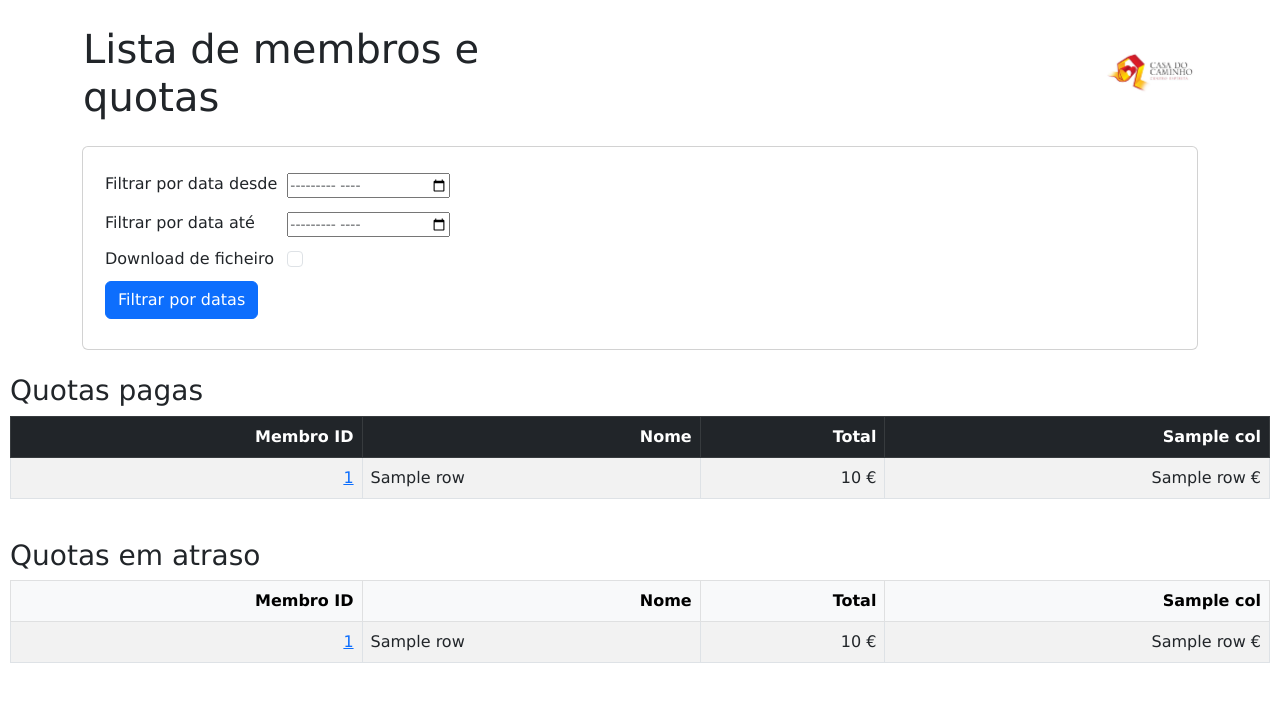
After one commit to pjn2work/cdc, a Flask app: template app/web/templates/member_due_payment_pivot.html in a window 1280 px wide. The commit adds this page. Shown: the top 702 px of the page. Run offline with Flask 3, Linux system fonts and the light colour scheme; the template is opened without the code that fills it: most values are stand-ins (such as "Sample title", 1, 10 or a date in 2020).

Commit message:
add pivot table for members and due_payments

```diff
--- a/app/web/static/cdc.css
+++ b/app/web/static/cdc.css
@@ -76,3 +76,9 @@ body {
 .padding-5 {
     padding: 5px;
 }
+
+.hidden {
+    opacity: 0;
+    position: absolute;
+    left: -999px;
+}
--- a/app/web/templates/index.html
+++ b/app/web/templates/index.html
@@ -27,6 +27,8 @@
                         <a href="members/"><label class="label-text menu_button">Lista de membros</label></a>
                         <br><br>
                         <a href="dues_payments/"><label class="label-text menu_button">Gestão de quotas mensais</label></a>
+                        <br><br>
+                        <a href="member_due_payment/pivot_table"><label class="label-text menu_button">Lista de membros e quotas</label></a>
                     </div>
 
                     <div class="col-md-6">
--- /dev/null
+++ b/app/web/templates/member_due_payment_pivot.html
@@ -0,0 +1,112 @@
+<!DOCTYPE html>
+<html lang="pt">
+<head>
+    <title>CdC - Lista Membros/Quotas</title>
+    <link href="https://cdn.jsdelivr.net/npm/bootstrap@5.3.0/dist/css/bootstrap.min.css" rel="stylesheet">
+    <link rel="stylesheet" href="/cdc.css">
+</head>
+<body>
+
+    <div class="container">
+
+        <table class="full_width">
+            <tr>
+                <td>
+                    <h1 class="my-4">Lista de membros e quotas</h1>
+                </td>
+                <td class="align_right">
+                    <a href="../"><img src="/cdc_logo.jpg" style="float:right;width:15%;height:15%;" alt="Casa do Caminho"></a>
+                </td>
+            </tr>
+        </table>
+
+        <div class="card">
+            <div class="card-body">
+
+                <table>
+                    <tr>
+                        <td style="width: 30%">
+
+                            <form method="get" action="pivot_table">
+                                <input class="hidden" type="checkbox" id="do_filter" name="do_filter" checked>
+                                <table>
+                                    <tr>
+                                        <td class="padding-5"><label class="form-check-label" for="since">Filtrar por data desde</label></td>
+                                        <td class="padding-5"><input class="form-text" type="month" size="10" id="since" name="since" placeholder="2024-01" value="{{ since }}"></td>
+                                    </tr><tr>
+                                        <td class="padding-5"><label class="form-check-label" for="until">Filtrar por data até</label></td>
+                                        <td class="padding-5"><input class="form-text" type="month" size="10" id="until" name="until" placeholder="2024-12" value="{{ until }}"></td>
+                                    </tr><tr>
+                                        <td class="padding-5"><label class="form-check-label" for="just_download">Download de ficheiro</label></td>
+                                        <td class="padding-5"><input class="form-check-input" type="checkbox" id="just_download" name="just_download"></td>
+                                    </tr><tr>
+                                        <td class="padding-5"><button class="btn btn-primary mb-2" type="submit">Filtrar por datas</button></td>
+                                    </tr>
+                                </table>
+                            </form>
+
+                        </td>
+                    </tr>
+                </table>
+
+            </div>
+        </div>
+
+    </div>
+
+    <br>
+    <h3>Quotas pagas</h3>
+    <table class="table table-striped table-bordered">
+        <thead class="table-dark">
+            <tr>
+                <th class="align_right">Membro ID</th>
+                <th class="align_right">Nome</th>
+                <th class="align_right">Total</th>
+                {% for col in columns %}
+                    <th class="align_right">{{ col }}</th>
+                {%  endfor %}
+            </tr>
+        </thead>
+        <tbody>
+            {% for row in df_paied %}
+                <tr>
+                    <td class="align_right"><a href="../members/{{ row["member_id"] }}/show">{{ row["member_id"] }}</a></td>
+                    <td class="align_left">{{ row["name"] }}</td>
+                    <td class="align_right">{{ row["total"] }} €</td>
+                    {% for col in columns %}
+                        <td class="align_right">{{ row[col] }} €</td>
+                    {%  endfor %}
+                </tr>
+            {% endfor %}
+        </tbody>
+    </table>
+
+    <br>
+    <h3>Quotas em atraso</h3>
+    <table class="table table-striped table-bordered">
+        <thead class="table-light">
+            <tr>
+                <th class="align_right">Membro ID</th>
+                <th class="align_right">Nome</th>
+                <th class="align_right">Total</th>
+                {% for col in columns %}
+                    <th class="align_right">{{ col }}</th>
+                {%  endfor %}
+            </tr>
+        </thead>
+        <tbody>
+            {% for row in df_missing %}
+                <tr>
+                    <td class="align_right"><a href="../members/{{ row["member_id"] }}/show">{{ row["member_id"] }}</a></td>
+                    <td class="align_left">{{ row["name"] }}</td>
+                    <td class="align_right">{{ row["total"] }} €</td>
+                    {% for col in columns %}
+                        <td class="align_right">{{ row[col] }} €</td>
+                    {%  endfor %}
+                </tr>
+            {% endfor %}
+        </tbody>
+    </table>
+
+</body>
+</html>
--- a/app/web/templates/members_show.html
+++ b/app/web/templates/members_show.html
@@ -77,7 +77,7 @@
                                     {% if member.is_active %}Desa{% else %}A{% endif %}ctivar membro desde
                                 </button>
                                 <input class="form-text" type="month" size="5" id="since" name="since" placeholder="{{ this_month }}" value="{{ this_month }}">
-                                <input class="form-text" type="checkbox" id="is_active" name="is_active" {% if not member.is_active %}checked{% endif %} style="opacity:0; position:absolute; left:-999px;">
+                                <input class="hidden" type="checkbox" id="is_active" name="is_active" {% if not member.is_active %}checked{% endif %}>
                             </form>
                         </p>
                     </div>
```
Also changed, not shown: app/db/crud.py (+14 -10 lines), app/web/member_due_payment.py (+32 -6 lines).
